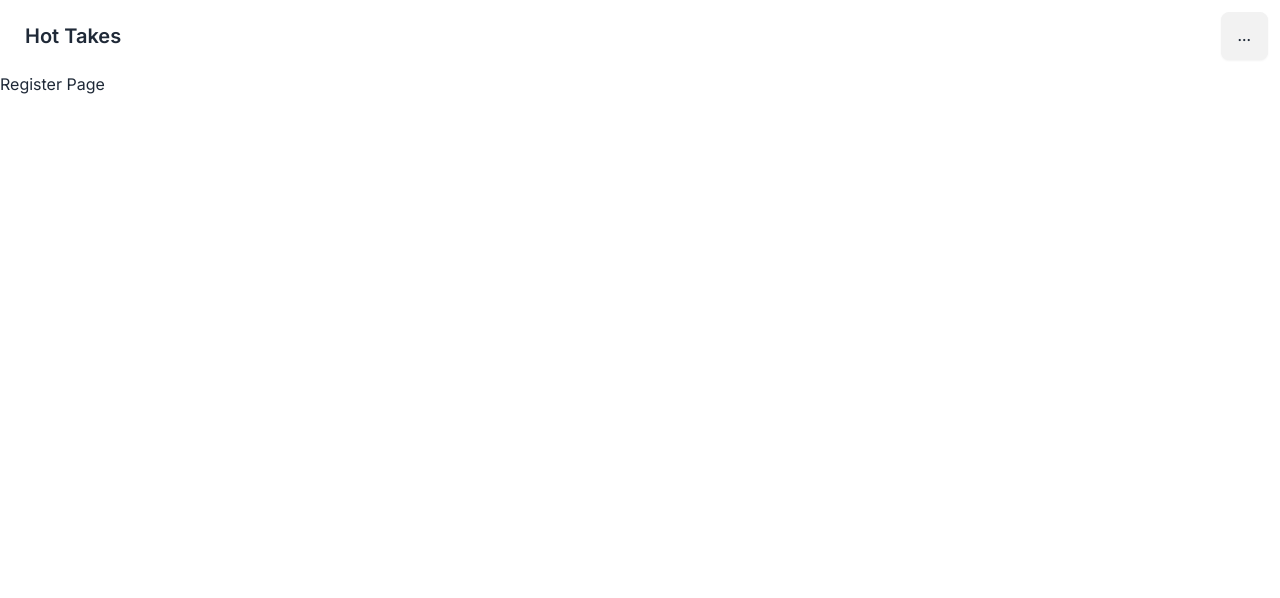
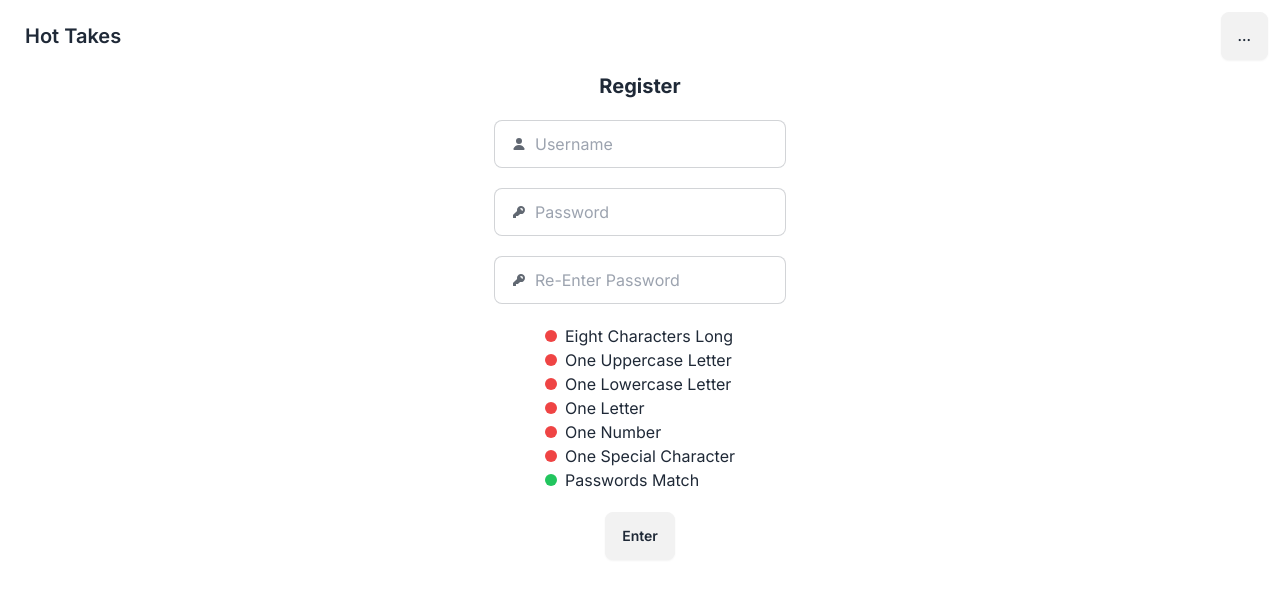
Before and after one commit to kevinzhong930/FinanceApp, a Next.js app in the folder debate_game/: page /pages/RegisterPage in a window 1280 px wide. Shown: the top 598 px of the page. Built offline with nearby package versions, Linux system fonts and the light colour scheme.

Commit message:
Updated Login+Register Page styling. Added Password Validation
Updated Login+Register Page styling. Added Password Validation

```diff
--- a/debate_game/src/app/components/navigation/nav-bar/index.tsx
+++ b/debate_game/src/app/components/navigation/nav-bar/index.tsx
@@ -2,7 +2,7 @@ const NavBar = () => {
     return(
         <div className="navbar bg-base-100">
         <div className="flex-1">
-            <a href="localhost:3000" className="btn btn-ghost text-xl">Hot Takes</a>
+            <a href="/" className="btn btn-ghost text-xl">Hot Takes</a>
         </div>
 
         <div className="dropdown dropdown-bottom dropdown-end">
--- /dev/null
+++ b/debate_game/src/app/components/password-validator/index.tsx
@@ -0,0 +1,72 @@
+import React,{useState, useEffect} from 'react'
+
+type PasswordData = {
+    password : string,
+    re_entered_password : string,
+}
+
+const PasswordValidator = ({password, re_entered_password} : PasswordData) => {
+    const [eightCharsLong, setEightCharsLong] = useState(false)
+    const [oneUpperChar, setOneUpperChar] = useState(false)
+    const [oneLowerChar, setOneLowerChar] = useState(false)
+    const [oneLetter, setOneLetter] = useState(false)
+    const [oneNumber, setOneNumber] = useState(false)
+    const [oneSpecialChar, setOneSpecialChar] = useState(false)
+    const [passwordsMatch, setPasswordsMatch] = useState(false)
+
+    const eightCharsLongRegex = new RegExp('(?=.{8,})')
+    const oneUpperCharRegex = new RegExp('(?=.*[A-Z])')
+    const oneLowerCharRegex = new RegExp('(?=.*[a-z])')
+    const oneLetterRegex = new RegExp('(?=.*[A-Za-z])')
+    const oneNumberRegex = new RegExp('(?=.*[0-9])')
+    const oneSpecialCharRegex = new RegExp('(?=.*[!@#$%^&*])')
+
+    const checkPassword = () => {
+        setEightCharsLong(eightCharsLongRegex.test(password))
+        setOneUpperChar(oneUpperCharRegex.test(password))
+        setOneLowerChar(oneLowerCharRegex.test(password))
+        setOneLetter(oneLetterRegex.test(password))
+        setOneNumber(oneNumberRegex.test(password))
+        setOneSpecialChar(oneSpecialCharRegex.test(password))
+        setPasswordsMatch(password === re_entered_password)
+    }
+
+    useEffect(() => {
+        checkPassword()
+    }, [password, re_entered_password])
+
+    return (
+        <div id="password_validator" className="mt-5">
+            <div id="8charsLong">
+                <span className={`inline-block w-3 h-3 rounded-full mr-2 ${eightCharsLong ? 'bg-green-500' : 'bg-red-500'}`}></span>
+                Eight Characters Long
+            </div>
+            <div id="1UpperChar">
+                <span className={`inline-block w-3 h-3 rounded-full mr-2 ${oneUpperChar ? 'bg-green-500' : 'bg-red-500'}`}></span>
+                One Uppercase Letter
+            </div>
+            <div id="1LowerChar">
+                <span className={`inline-block w-3 h-3 rounded-full mr-2 ${oneLowerChar ? 'bg-green-500' : 'bg-red-500'}`}></span>
+                One Lowercase Letter
+            </div>
+            <div id="1Letter">
+                <span className={`inline-block w-3 h-3 rounded-full mr-2 ${oneLetter ? 'bg-green-500' : 'bg-red-500'}`}></span>
+                One Letter
+            </div>
+            <div id="1Number">
+                <span className={`inline-block w-3 h-3 rounded-full mr-2 ${oneNumber ? 'bg-green-500' : 'bg-red-500'}`}></span>
+                One Number
+            </div>
+            <div id="1SpecialChar">
+                <span className={`inline-block w-3 h-3 rounded-full mr-2 ${oneSpecialChar ? 'bg-green-500' : 'bg-red-500'}`}></span>
+                One Special Character
+            </div>
+            <div id="PasswordsMatch">
+                <span className={`inline-block w-3 h-3 rounded-full mr-2 ${passwordsMatch ? 'bg-green-500' : 'bg-red-500'}`}></span>
+                Passwords Match
+            </div>
+        </div>
+    )
+}
+
+export default PasswordValidator
--- a/debate_game/src/app/pages/LoginPage/page.tsx
+++ b/debate_game/src/app/pages/LoginPage/page.tsx
@@ -2,8 +2,19 @@ import React from 'react'
 
 const LoginPage = () => {
     return (
-        <div>
-            <h1>Login Page</h1>
+        <div className="w-96 mx-auto mt-40">
+            <h1 className="text-center text-xl font-bold">Login</h1>
+            <div id="LoginForm" className="flex flex-col items-center">
+                <label className="input input-bordered flex items-center gap-2 mt-5">
+                    <svg xmlns="http://www.w3.org/2000/svg" viewBox="0 0 16 16" fill="currentColor" className="w-4 h-4 opacity-70"><path d="M8 8a3 3 0 1 0 0-6 3 3 0 0 0 0 6ZM12.735 14c.618 0 1.093-.561.872-1.139a6.002 6.002 0 0 0-11.215 0c-.22.578.254 1.139.872 1.139h9.47Z" /></svg>
+                    <input type="text" className="grow" placeholder="Username" />
+                </label>
+                <label className="input input-bordered flex items-center gap-2 mt-5">
+                    <svg xmlns="http://www.w3.org/2000/svg" viewBox="0 0 16 16" fill="currentColor" className="w-4 h-4 opacity-70"><path fillRule="evenodd" d="M14 6a4 4 0 0 1-4.899 3.899l-1.955 1.955a.5.5 0 0 1-.353.146H5v1.5a.5.5 0 0 1-.5.5h-2a.5.5 0 0 1-.5-.5v-2.293a.5.5 0 0 1 .146-.353l3.955-3.955A4 4 0 1 1 14 6Zm-4-2a.75.75 0 0 0 0 1.5.5.5 0 0 1 .5.5.75.75 0 0 0 1.5 0 2 2 0 0 0-2-2Z" clipRule="evenodd" /></svg>
+                    <input type="password" className="grow" placeholder="Password" />
+                </label>
+                <button className="btn mt-5">Enter</button>
+            </div>
         </div>
     )
 }
--- a/debate_game/src/app/pages/RegisterPage/page.tsx
+++ b/debate_game/src/app/pages/RegisterPage/page.tsx
@@ -1,9 +1,52 @@
-import React from 'react'
+'use client';
+
+import React, {useState} from 'react'
+import PasswordValidator from '@/app/components/password-validator'
 
 const RegisterPage = () => {
+    const [username, setUsername] = useState('')
+    const [password, setPassword] = useState('')
+    const [re_entered_password, setReEnteredPassword] = useState('')
+
+    const handleInputChange = (event : React.ChangeEvent<HTMLInputElement>) => {
+        const {name, value} = event.target
+
+        switch (name) {
+            case 'username':
+                setUsername(value);
+                break;
+            case 'password':
+                setPassword(value);
+                break;
+            case 're_entered_password':
+                setReEnteredPassword(value);
+                break;
+            default:
+                break;
+        }
+    }
+
     return (
-        <div>
-            <h1>Register Page</h1>
+        <div className="w-96 mx-auto mt-35">
+            <h1 className="text-center text-xl font-bold">Register</h1>
+            <div id="LoginForm" className="flex flex-col items-center">
+                <label className="input input-bordered flex items-center gap-2 mt-5">
+                    <svg xmlns="http://www.w3.org/2000/svg" viewBox="0 0 16 16" fill="currentColor" className="w-4 h-4 opacity-70"><path d="M8 8a3 3 0 1 0 0-6 3 3 0 0 0 0 6ZM12.735 14c.618 0 1.093-.561.872-1.139a6.002 6.002 0 0 0-11.215 0c-.22.578.254 1.139.872 1.139h9.47Z" /></svg>
+                    <input name="username" type="text" className="grow" placeholder="Username" onChange={handleInputChange} />
+                </label>
+                <label className="input input-bordered flex items-center gap-2 mt-5">
+                    <svg xmlns="http://www.w3.org/2000/svg" viewBox="0 0 16 16" fill="currentColor" className="w-4 h-4 opacity-70"><path fillRule="evenodd" d="M14 6a4 4 0 0 1-4.899 3.899l-1.955 1.955a.5.5 0 0 1-.353.146H5v1.5a.5.5 0 0 1-.5.5h-2a.5.5 0 0 1-.5-.5v-2.293a.5.5 0 0 1 .146-.353l3.955-3.955A4 4 0 1 1 14 6Zm-4-2a.75.75 0 0 0 0 1.5.5.5 0 0 1 .5.5.75.75 0 0 0 1.5 0 2 2 0 0 0-2-2Z" clipRule="evenodd" /></svg>
+                    <input name="password" type="password" className="grow" placeholder="Password" onChange={handleInputChange} />
+                </label>
+                <label className="input input-bordered flex items-center gap-2 mt-5">
+                    <svg xmlns="http://www.w3.org/2000/svg" viewBox="0 0 16 16" fill="currentColor" className="w-4 h-4 opacity-70"><path fillRule="evenodd" d="M14 6a4 4 0 0 1-4.899 3.899l-1.955 1.955a.5.5 0 0 1-.353.146H5v1.5a.5.5 0 0 1-.5.5h-2a.5.5 0 0 1-.5-.5v-2.293a.5.5 0 0 1 .146-.353l3.955-3.955A4 4 0 1 1 14 6Zm-4-2a.75.75 0 0 0 0 1.5.5.5 0 0 1 .5.5.75.75 0 0 0 1.5 0 2 2 0 0 0-2-2Z" clipRule="evenodd" /></svg>
+                    <input name="re_entered_password" type="password" className="grow" placeholder="Re-Enter Password" onChange={handleInputChange} />
+                </label>
+
+                <PasswordValidator password={password} re_entered_password={re_entered_password}/>
+
+                <button className="btn mt-5">Enter</button>
+            </div>
         </div>
     )
 }
```
